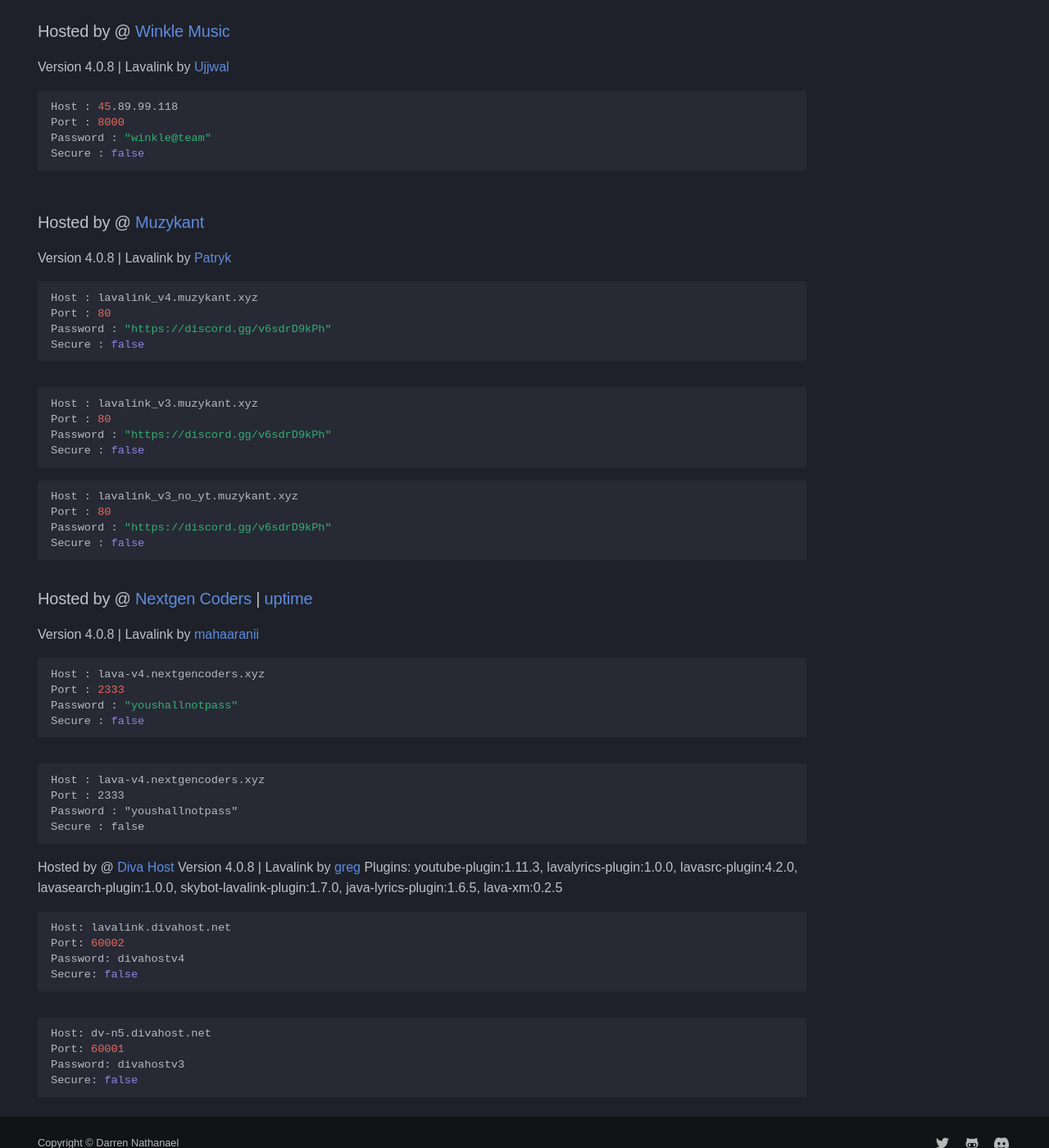
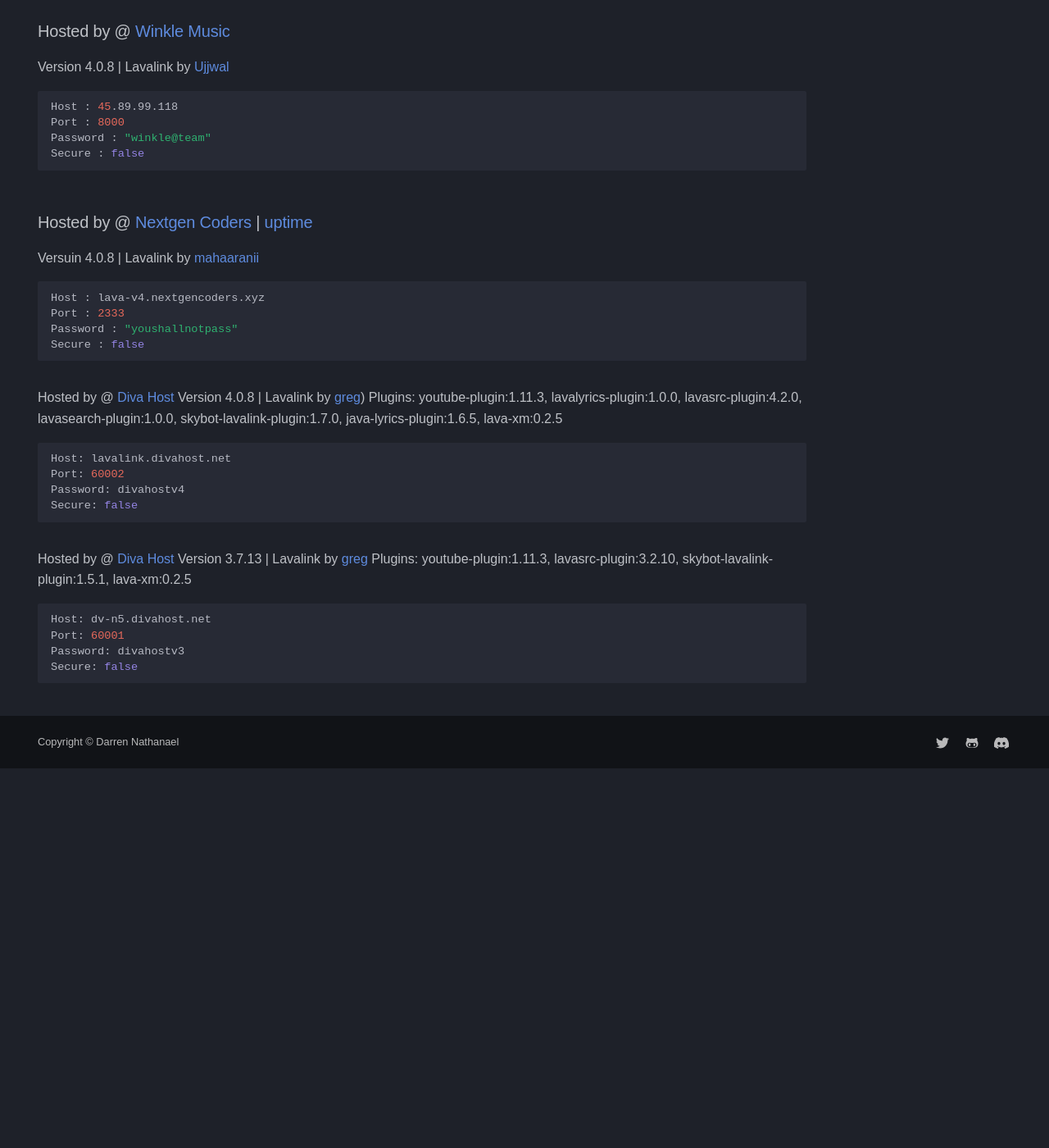
Before and after one commit to DarrenOfficial/lavalink-list, an MkDocs documentation site: the page built from docs/NoSSL/lavalink-without-ssl.md, in a window 1280 px wide and 1400 px high, scrolled down 3477 px. Shown: the whole window at 82% size. Built offline with MkDocs 1.6.1 and Material for MkDocs 9.7.7, drawn with Linux system fonts in a browser that asks for light colours; some web fonts are replaced; comment, search, counter and statistics services are not loaded; a style sheet for code colours, icons or effects is not loaded; after the commit the page ends 4414 px from its top, so only the background shows below that.

Commit message:
Update lavalink-without-ssl.md
Fixed the discord link

````diff
--- a/docs/NoSSL/lavalink-without-ssl.md
+++ b/docs/NoSSL/lavalink-without-ssl.md
@@ -163,33 +163,8 @@ Port : 8000
 Password : "winkle@team"
 Secure : false
 ```
-
-
-### Hosted by @ [Muzykant](https://discord.gg/v6sdrD9kPh)
-Version 4.0.8  | Lavalink by [Patryk](https://github.com/PatrykPatryk5)
-```bash
-Host : lavalink_v4.muzykant.xyz
-Port : 80
-Password : "https://discord.gg/v6sdrD9kPh"
-Secure : false
-```
-
-```bash
-Host : lavalink_v3.muzykant.xyz
-Port : 80
-Password : "https://discord.gg/v6sdrD9kPh"
-Secure : false
-```
-
-```bash
-Host : lavalink_v3_no_yt.muzykant.xyz
-Port : 80
-Password : "https://discord.gg/v6sdrD9kPh"
-Secure : false
-```
-
 ### Hosted by @ [Nextgen Coders](https://discord.gg/9J9X4fzhSt) | [uptime](https://node.nextgencoders.xyz)
-Version 4.0.8 | Lavalink by [mahaaranii](https://discord.gg/9J9X4fzhSt)
+Versuin 4.0.8 | Lavalink by [mahaaranii](https://discord.gg/9J9X4fzhSt)
 ```bash
 Host : lava-v4.nextgencoders.xyz
 Port : 2333
@@ -197,15 +172,8 @@ Password : "youshallnotpass"
 Secure : false
 ```
 
-```
-Host : lava-v4.nextgencoders.xyz
-Port : 2333
-Password : "youshallnotpass"
-Secure : false
-```
-
 Hosted by @ [Diva Host](https://discord.gg/divahost)
-Version 4.0.8 | Lavalink by [greg]([https://discord.gg/9J9X4fzhSt](https://discord.gg/pMJCfv3VXB)) Plugins: youtube-plugin:1.11.3, lavalyrics-plugin:1.0.0, lavasrc-plugin:4.2.0, lavasearch-plugin:1.0.0, skybot-lavalink-plugin:1.7.0, java-lyrics-plugin:1.6.5, lava-xm:0.2.5
+Version 4.0.8 | Lavalink by [greg](https://discord.gg/pMJCfv3VXB)) Plugins: youtube-plugin:1.11.3, lavalyrics-plugin:1.0.0, lavasrc-plugin:4.2.0, lavasearch-plugin:1.0.0, skybot-lavalink-plugin:1.7.0, java-lyrics-plugin:1.6.5, lava-xm:0.2.5
 ```bash
 Host: lavalink.divahost.net
 Port: 60002
@@ -213,6 +181,8 @@ Password: divahostv4
 Secure: false
 ```
 
+Hosted by @ [Diva Host](https://discord.gg/divahost)
+Version 3.7.13 | Lavalink by [greg]([https://discord.gg/9J9X4fzhSt](https://discord.gg/pMJCfv3VXB)) Plugins: youtube-plugin:1.11.3, lavasrc-plugin:3.2.10, skybot-lavalink-plugin:1.5.1, lava-xm:0.2.5
 ```bash
 Host: dv-n5.divahost.net
 Port: 60001
````
